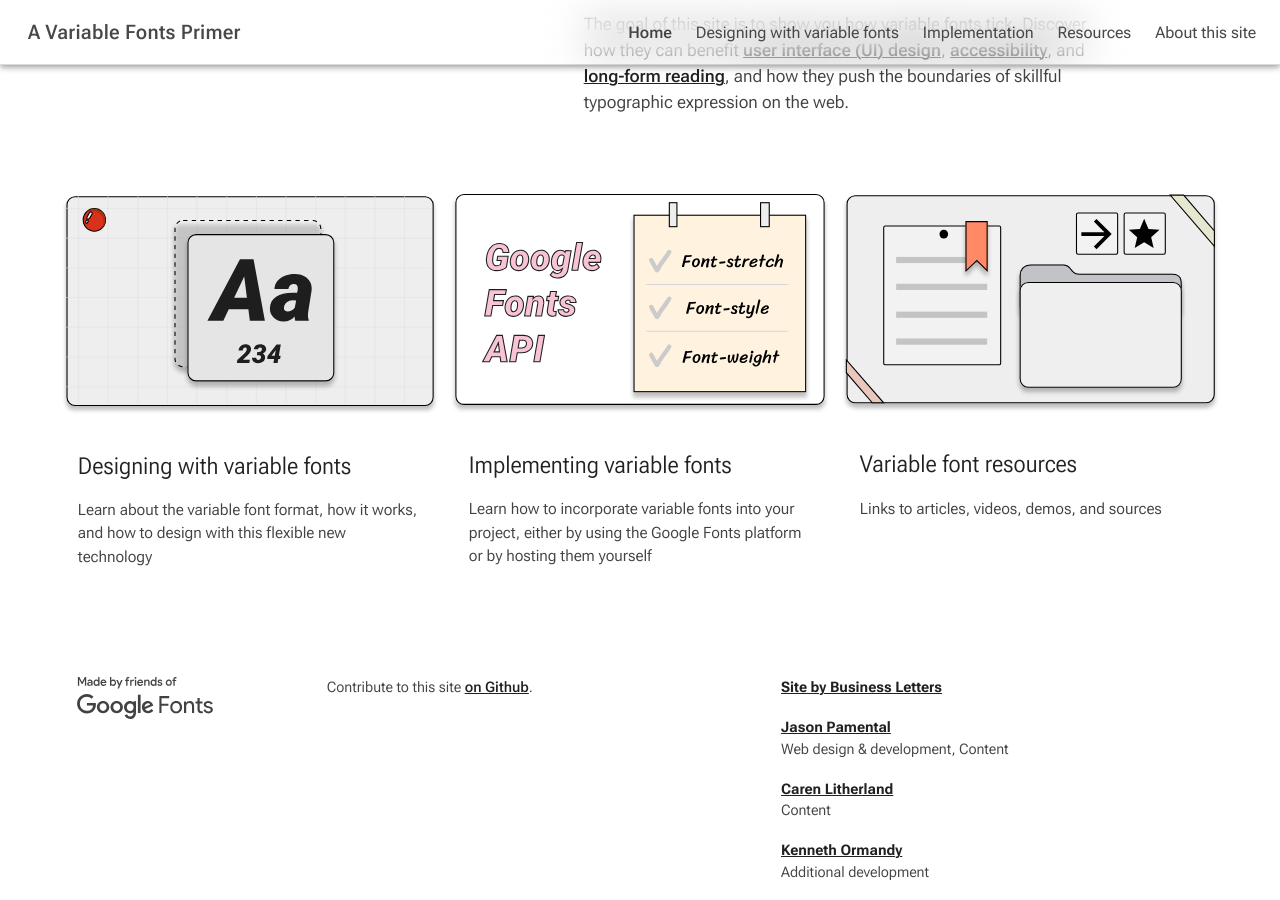
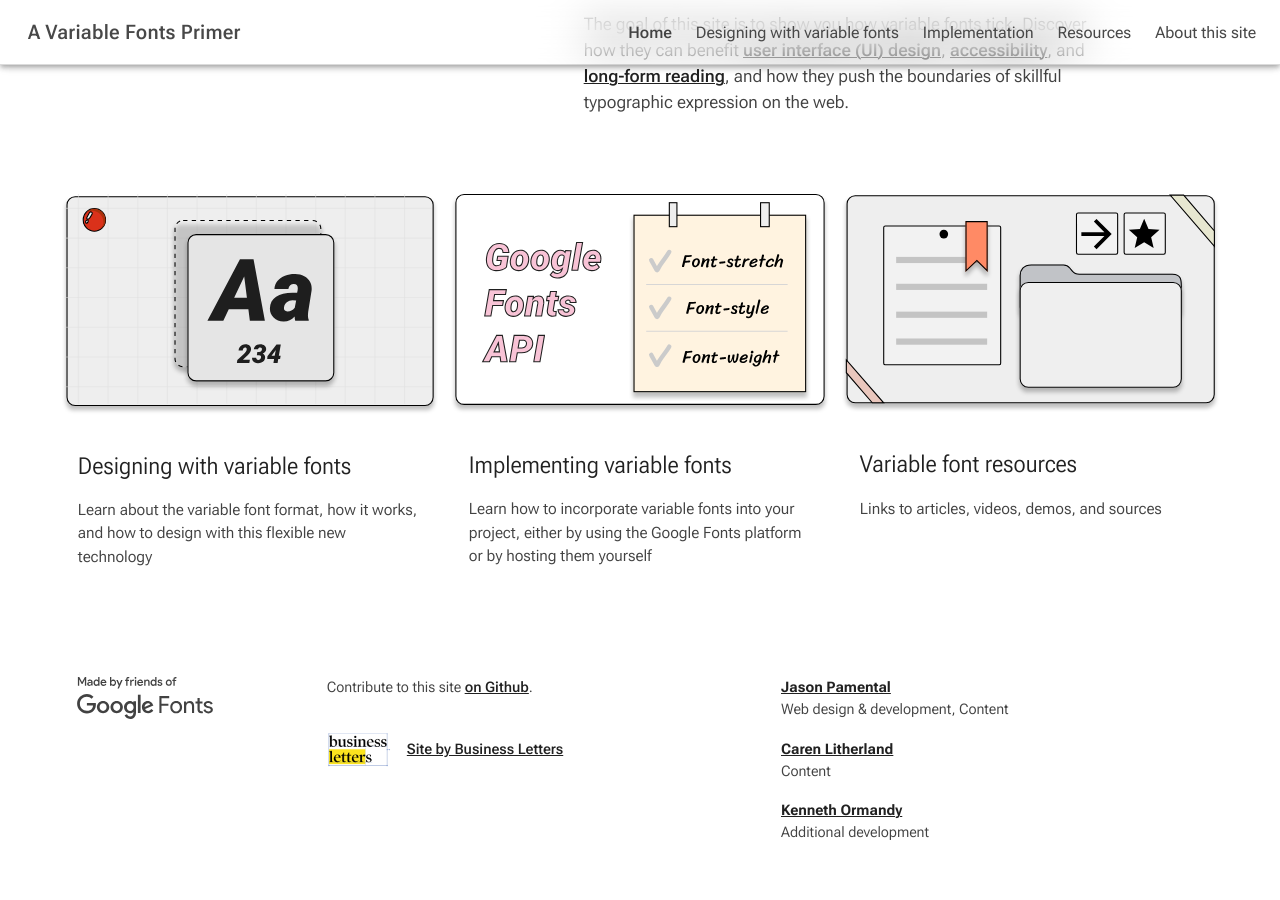
Before and after one commit to jpamental/variable-fonts, a Jekyll site: the page built from index.html, in a window 1280 px wide and 900 px high, scrolled down 793 px. Built offline with Jekyll 4.4.1, drawn with Linux system fonts in a browser that asks for light colours; a style sheet for code colours, icons or effects is not loaded; after the commit the page ends 1653 px from its top, so only the background shows below that.

Commit message:
Footer update

```diff
--- a/_data/credits.json
+++ b/_data/credits.json
@@ -1,8 +1,4 @@
 [
-  {
-    name: "Site by Business Letters",
-    "url": "https://bizlet.org/"
-  },
   {
     name: "Jason Pamental",
     description: "Web design & development, Content",
--- a/_includes/beatrice/03-organisms/02-footer/_footer.scss
+++ b/_includes/beatrice/03-organisms/02-footer/_footer.scss
@@ -50,3 +50,13 @@
     fill: var(--color-text) !important;
   }
 }
+
+.site-by-grouping {
+  align-items: center;
+  display: grid;
+  grid-template-columns: 5rem 1fr;
+  margin-top: 2rem;
+  > a:first-child {
+    padding-right: 1rem;
+  }
+}
--- a/_includes/beatrice/03-organisms/02-footer/footer.html
+++ b/_includes/beatrice/03-organisms/02-footer/footer.html
@@ -18,6 +18,10 @@
     </div>
     <div class="footer-col">
       <p>Contribute to this site <a href="https://github.com/{{ site.github_username }}{{ site.baseurl }}">on Github</a>.</p>
+      <div class="site-by-grouping">
+        <a href="https://bizlet.org" target="_blank" rel="noopener nofollow"><img src="{{ site.baseurl }}/assets/img/business_letters_logo.png" alt="Business Letters logo" /></a>
+        <p><a href="https://bizlet.org" target="_blank" rel="noopener nofollow">Site by Business Letters</a></p>
+      </div>
     </div>
     <div class="footer-col--badge">
       {% include /beatrice/02-molecules/12-gf-friends-badge/gf-friends-badge.html %}
```
Also changed, not shown: assets/css/styles.css, assets/img/business_letters_logo.png (added), 1 other file.
